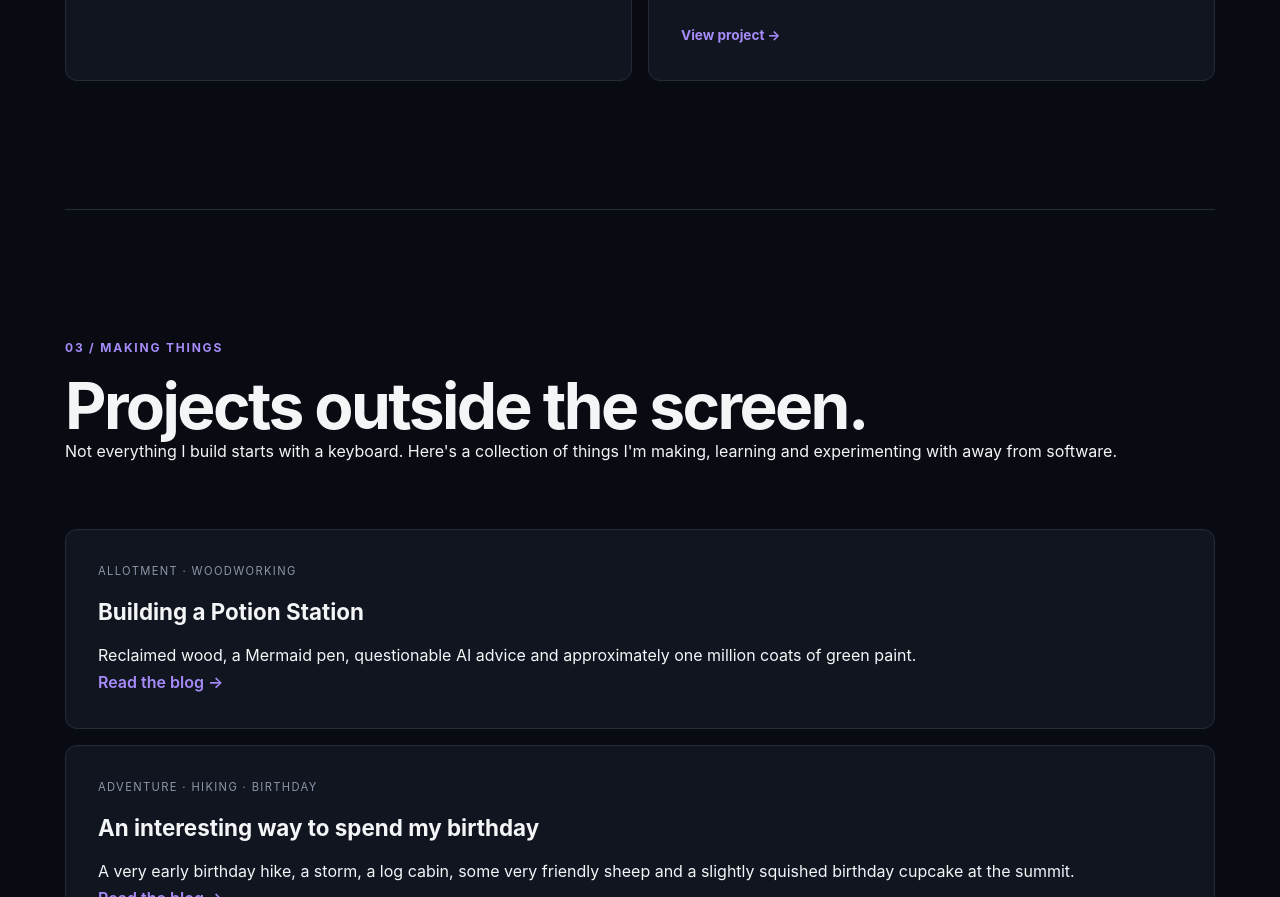
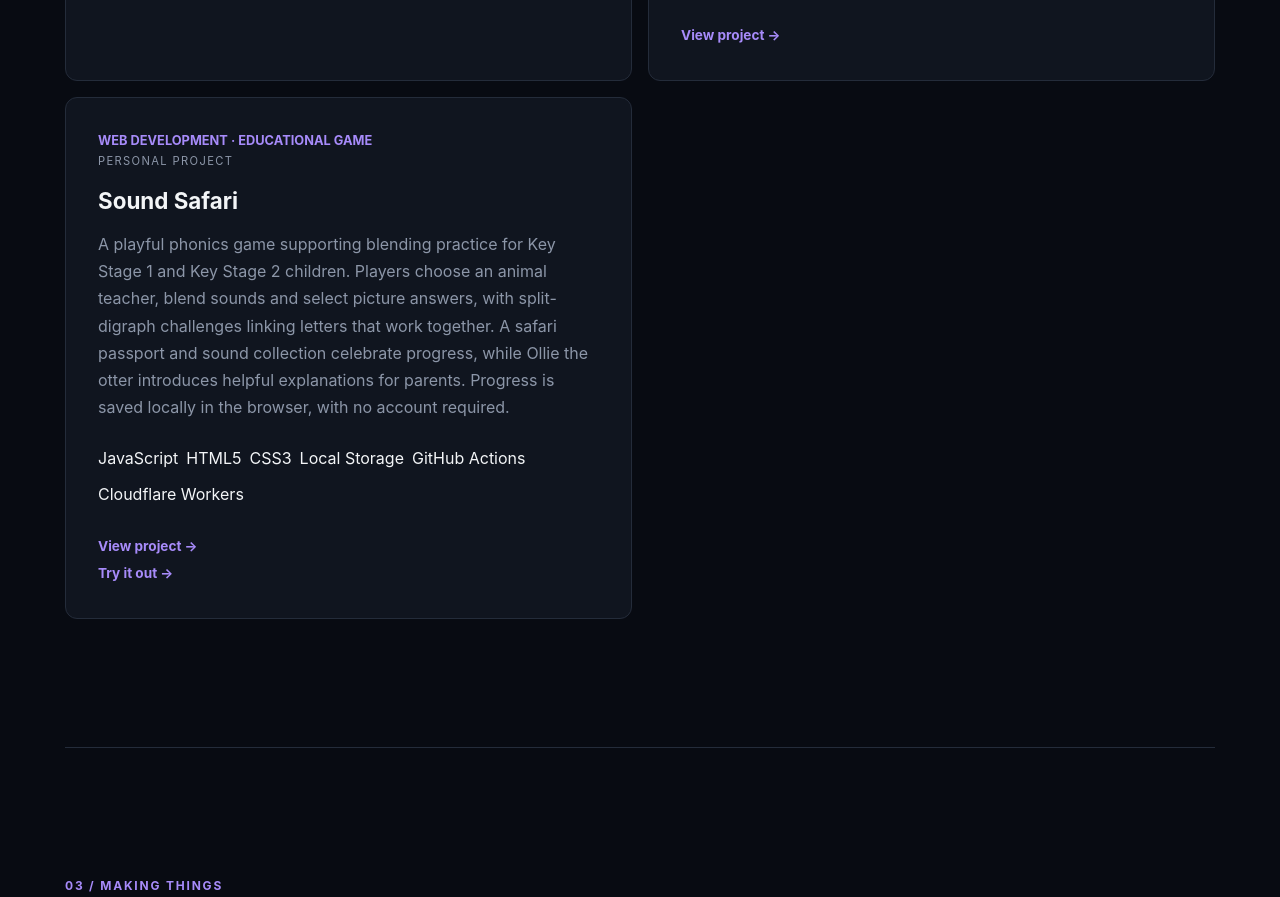
Before and after one commit to AmandaDee/hobby-site, a plain HTML site: page index.html in a window 1280 px wide. Shown: the part 3620-4517 px from the top of the page. Drawn offline with Linux system fonts and the light colour scheme.

Commit message:
feat: add sound safari project fix: nav bar hobbies rename

```diff
--- a/index.html
+++ b/index.html
@@ -453,6 +453,57 @@
           <span aria-hidden="true">→</span>
         </a>
       </article>
+
+      <article class="project-card">
+        <div class="project-number" aria-hidden="true">
+          WEB DEVELOPMENT · EDUCATIONAL GAME
+        </div>
+
+        <div class="project-card-content">
+          <p class="project-type">PERSONAL PROJECT</p>
+
+          <h3>Sound Safari</h3>
+
+          <p>
+            A playful phonics game supporting blending practice for Key Stage 1
+            and Key Stage 2 children. Players choose an animal teacher, blend
+            sounds and select picture answers, with split-digraph challenges
+            linking letters that work together. A safari passport and sound
+            collection celebrate progress, while Ollie the otter introduces
+            helpful explanations for parents. Progress is saved locally in the
+            browser, with no account required.
+          </p>
+
+          <ul class="tags" aria-label="Technologies used">
+            <li>JavaScript</li>
+            <li>HTML5</li>
+            <li>CSS3</li>
+            <li>Local Storage</li>
+            <li>GitHub Actions</li>
+            <li>Cloudflare Workers</li>
+          </ul>
+
+          <a
+            href="https://github.com/AmandaDee/sound-safari/"
+            class="project-link"
+            target="_blank"
+            rel="noopener noreferrer"
+          >
+            View project
+            <span aria-hidden="true">→</span>
+          </a>
+          <br>
+          <a
+            href="https://sound-safari.amanda-dee-20-e42.workers.dev/"
+            class="project-link"
+            target="_blank"
+            rel="noopener noreferrer"
+          >
+            Try it out
+            <span aria-hidden="true">→</span>
+          </a>
+        </div>
+      </article>
     </div>
 
   </section>
```
Also changed, not shown: blog/birthday-hike/birthday-hike.html (+1 -1 lines), blog/las-vegas-aws/las-vegas-aws.html (+1 -1 lines), blog/memory-blanket/memory-blanket.html (+1 -1 lines), blog/potion-station/potion-station.html (+1 -1 lines).
